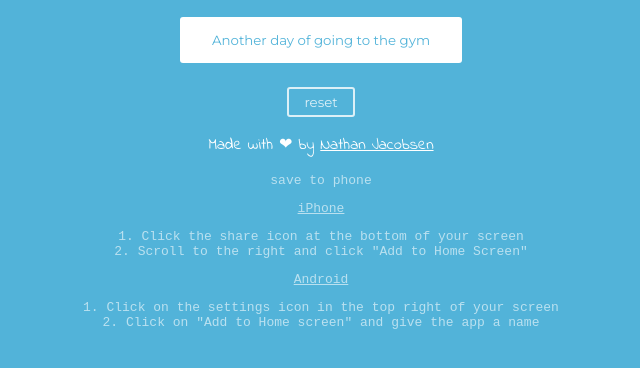
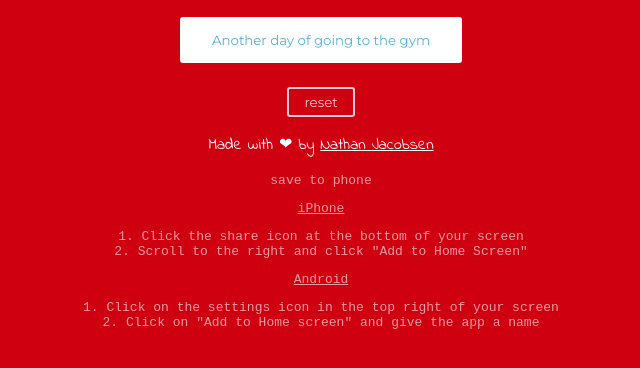
Before and after one commit to Kryltex/Gym-Tracker, a plain HTML site: page index.html in a window 1280 px wide. Shown: the part 156-524 px from the top of the page, without its empty margins (319-959 px from the left). Drawn offline with Linux system fonts and the light colour scheme; a script that the page names is missing.

Commit message:
Update my-styles.css

```diff
--- a/my-styles.css
+++ b/my-styles.css
@@ -2,7 +2,7 @@
 /*Theme color*/
 body,
 #reset {
-	background-color: #52B3D9; /*change here*/
+	background-color: #CF000F; /*change here*/
 }
 #plus-one {
 	color: #52B3D9; /*and here*/
```
